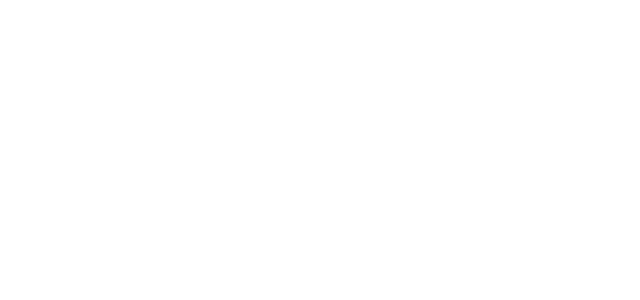
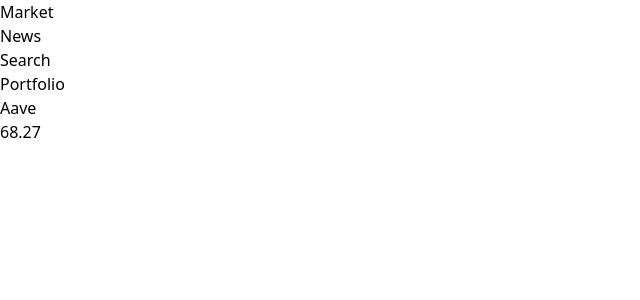
Before and after one commit to wenghaishi/ZooFi, a React (Vite) app: page /market/aave in a window 1280 px wide. Before the commit this address had no page. Shown: the top 300 px of the page, without its empty margins (0-640 px from the left). Built offline with nearby package versions, Linux system fonts and the light colour scheme.

Commit message:
added individual coin page

```diff
--- a/src/App.jsx
+++ b/src/App.jsx
@@ -2,6 +2,7 @@
 import "./App.css";
 import Landing from "./pages/Landing";
 import Market from "./pages/Market";
+import Coin from "./pages/Coin";
 
 function App() {
   return (
@@ -9,6 +10,7 @@
       <Routes>
         <Route path="/" element={<Landing />} />
         <Route path="/market" element={<Market />} />
+        <Route path="/market/:id" element={<Coin />} />
       </Routes>
     </BrowserRouter>
   );
--- a/src/components/MarketCard.jsx
+++ b/src/components/MarketCard.jsx
@@ -1,15 +1,23 @@
 import React from "react";
+import { Link } from "react-router-dom";
 
 const MarketCard = (props) => {
   return (
     <div>
       <div className="flex flex-row my-4 justify-evenly items-center">
-        <div className="w-1/6 flex flex-row justify-between items-center">
+        <Link to={`/market/${props.symbol}`} className="w-1/6 flex flex-row justify-between items-center">
           <h1 className="text-left">{props.name}</h1>
           <img src={props.img} alt="" className="h-8" />
-        </div>
+        </Link>
+
         <h1 className="w-1/4 text-right">${props.price}</h1>
-        <h1 className={`w-1/4 text-right ${props.dayChange.toFixed(1) > 0 ? 'text-green-700' : 'text-red-700'}`}>{props.dayChange.toFixed(1)}%</h1>
+        <h1
+          className={`w-1/4 text-right ${
+            props.dayChange.toFixed(1) > 0 ? "text-green-700" : "text-red-700"
+          }`}
+        >
+          {props.dayChange.toFixed(1)}%
+        </h1>
       </div>
       <hr></hr>
     </div>
--- a/src/components/MarketTopbar.jsx
+++ b/src/components/MarketTopbar.jsx
@@ -2,7 +2,7 @@
 
 const MarketTopbar = () => {
   return (
-    <div className="flex flex-row my-4 justify-evenly items-center bg-slate-100 h-16">
+    <div className="flex flex-row my-4 justify-evenly sticky top-0 items-center bg-slate-100 h-16">
       <div className="w-1/6 flex flex-row justify-between items-center">
         <h1 className="text-left font-semibold">Name</h1>
         <img src="" alt="" className="h-8" />
--- /dev/null
+++ b/src/pages/Coin.jsx
@@ -0,0 +1,18 @@
+import { useParams } from "react-router-dom";
+import priceList from "../../markets.json";
+import Navbar from "../components/Navbar";
+
+const Coin = () => {
+  const { id } = useParams();
+  const coin = priceList.find((c) => c.symbol === id);
+  console.log(coin);
+  return (
+    <div>
+      <Navbar />
+      <h1>{coin.name}</h1>
+      <p>{coin.current_price}</p>
+    </div>
+  );
+};
+
+export default Coin;
--- a/src/pages/Market.jsx
+++ b/src/pages/Market.jsx
@@ -3,25 +3,27 @@
 import Navbar from "../components/Navbar";
 import MarketCard from "../components/MarketCard";
 import MarketTopbar from "../components/MarketTopbar";
+import priceList from "../../markets.json"
 
 const Market = () => {
-  const [prices, setPrices] = useState([]);
+  const [prices, setPrices] = useState(priceList);
 
-  useEffect(() => {
-    const fetchPrices = async () => {
-      try {
-        const response = await axios.get(
-          "https://api.coingecko.com/api/v3/coins/markets?vs_currency=usd&order=market_cap_desc&per_page=100&page=1&sparkline=false&locale=en"
-        );
-        setPrices(response.data);
-        console.log(response.data);
-      } catch (error) {
-        console.error(error);
-      }
-    };
+  // useEffect(() => {
+  //   const fetchPrices = async () => {
+  //     try {
+  //       const response = await axios.get(
+  //         "https://api.coingecko.com/api/v3/coins/markets?vs_currency=usd&order=market_cap_desc&per_page=100&page=1&sparkline=false&locale=en"
+  //       );
+  //       setPrices(response.data);
+  //       console.log(response.data);
+  //     } catch (error) {
+  //       console.error(error);
+  //     }
+  //   };
 
-    fetchPrices();
-  }, []);
+  //   fetchPrices();
+  // }, []);
+
   return (
     <div className="text-center">
       <Navbar />
@@ -29,7 +31,7 @@
       <MarketTopbar />
       <div>
         {prices.map((coin, i) => (
-          <MarketCard key={i} price={coin.current_price} img={coin.image} name={coin.name} dayChange={coin.price_change_percentage_24h}/>
+          <MarketCard key={i} price={coin.current_price} img={coin.image} name={coin.name} dayChange={coin.price_change_percentage_24h} symbol={coin.symbol}/>
         ))}
       </div>
     </div>
```
